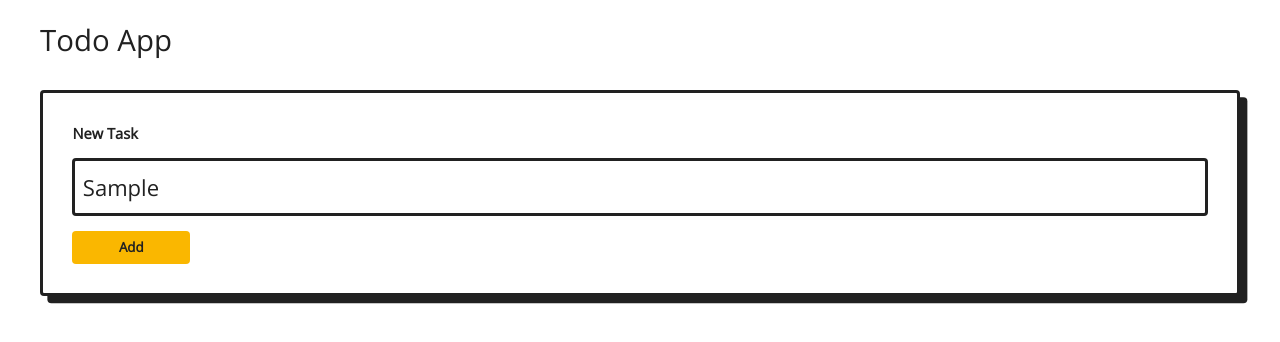
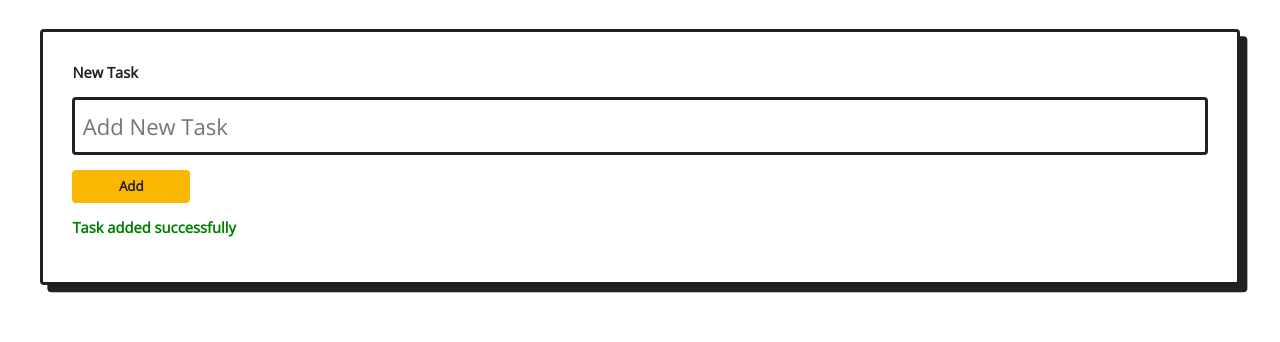
Before and after one commit to amoljagtap17/2025-react-19-highlights, a React (Vite) app: page / in a window 1280 px wide. Both pictures are taken after typing "Sample" into the empty fields and a click on the button "Add". Shown: the top 342 px of the page. Built offline with nearby package versions, Linux system fonts and the light colour scheme; no server answers.

Commit message:
react-19-highlights: use useactionstate hook

```diff
--- a/src/App.tsx
+++ b/src/App.tsx
@@ -1,9 +1,9 @@
-import { TodoForm } from "./components/section/TodoForm";
+import { NewTaskForm } from "./components/section/NewTaskForm";
 
 export function App() {
   return (
     <div>
-      <TodoForm />
+      <NewTaskForm />
     </div>
   );
 }
--- /dev/null
+++ b/src/actions/task.ts
@@ -0,0 +1,25 @@
+export async function addTask(
+  previousState: { error: string; success: string },
+  formData: FormData
+) {
+  const task = formData.get("task") as string;
+
+  if (task.trim().length === 0) {
+    return { ...previousState, success: "", error: "Task cannot be empty" };
+  }
+
+  const payload = { task };
+
+  try {
+    const response = await fetch("http://localhost:5000/tasks", {
+      method: "POST",
+      body: JSON.stringify(payload),
+    });
+
+    await response.json();
+
+    return { ...previousState, error: "", success: "Task added successfully" };
+  } catch (error) {
+    return { ...previousState, success: "", error: "Failed to add task" };
+  }
+}
--- a/src/components/lib/Input.tsx
+++ b/src/components/lib/Input.tsx
@@ -14,7 +14,7 @@ export function Input({ ref, label, name, ...props }: IInputProps) {
   return (
     <div>
       <label htmlFor={inputId}>{label}</label>
-      <input id={inputId} ref={ref} {...props} />
+      <input id={inputId} name={name} ref={ref} {...props} />
     </div>
   );
 }
--- a/src/components/lib/button.css
+++ b/src/components/lib/button.css
@@ -6,4 +6,10 @@ button {
   border-radius: var(--size-radius);
   font-weight: 900;
   min-width: 8rem;
+  cursor: pointer;
 }
+
+button:disabled {
+  opacity: 0.5;
+  cursor: not-allowed;
+}
--- /dev/null
+++ b/src/components/section/NewTaskForm.tsx
@@ -0,0 +1,70 @@
+import { useActionState, useEffect, useRef } from "react";
+import { addTask } from "../../actions/task";
+import { Button } from "../lib/Button";
+import { Input } from "../lib/Input";
+import "./styles.css";
+
+/* export function TodoForm() {
+  const inputRef = useRef<HTMLInputElement>(null);
+  const [isPending, startTransition] = useTransition();
+
+  useEffect(() => {
+    inputRef.current?.focus();
+  }, []);
+
+  const handleSubmit = (event: React.FormEvent<HTMLFormElement>) => {
+    event.preventDefault();
+
+    startTransition(() => {
+      console.log("input::", inputRef.current?.value);
+    });
+  };
+
+  return (
+    <div className="card">
+      <form onSubmit={handleSubmit}>
+        <Input
+          name="task"
+          label="New Task"
+          placeholder="Add New Task"
+          ref={inputRef}
+        />
+        <Button type="submit" disabled={isPending}>
+          Add
+        </Button>
+      </form>
+    </div>
+  );
+} */
+
+const initialState = { error: "", success: "" };
+
+export function NewTaskForm() {
+  const inputRef = useRef<HTMLInputElement>(null);
+  const [state, addTaskAction, isPending] = useActionState(
+    addTask,
+    initialState
+  );
+
+  useEffect(() => {
+    inputRef.current?.focus();
+  }, []);
+
+  return (
+    <div className="card">
+      <form action={addTaskAction}>
+        <Input
+          name="task"
+          label="New Task"
+          placeholder="Add New Task"
+          ref={inputRef}
+        />
+        <Button type="submit" disabled={isPending}>
+          Add
+        </Button>
+      </form>
+      {state.error && <p className="error">{state.error}</p>}
+      {state.success && <p className="success">{state.success}</p>}
+    </div>
+  );
+}
--- a/src/components/section/TodoForm.tsx
+++ /dev/null
@@ -1,37 +0,0 @@
-import { useEffect, useRef, useTransition } from "react";
-import { Button } from "../lib/Button";
-import { Input } from "../lib/Input";
-import "./styles.css";
-
-export function TodoForm() {
-  const inputRef = useRef<HTMLInputElement>(null);
-  const [isPending, startTransition] = useTransition();
-
-  useEffect(() => {
-    inputRef.current?.focus();
-  }, []);
-
-  const handleSubmit = (event: React.FormEvent<HTMLFormElement>) => {
-    event.preventDefault();
-
-    startTransition(() => {
-      console.log("input::", inputRef.current?.value);
-    });
-  };
-
-  return (
-    <div className="card">
-      <form onSubmit={handleSubmit}>
-        <Input
-          name="task"
-          label="New Task"
-          placeholder="Add New Task"
-          ref={inputRef}
-        />
-        <Button type="submit" disabled={isPending}>
-          Add
-        </Button>
-      </form>
-    </div>
-  );
-}
--- a/src/components/section/styles.css
+++ b/src/components/section/styles.css
@@ -6,3 +6,13 @@
   border: 3px solid var(--color-shadow, currentColor);
   box-shadow: 0.5rem 0.5rem 0 var(--color-shadow, currentColor);
 }
+
+.error {
+  color: red;
+  font-weight: 900;
+}
+
+.success {
+  color: green;
+  font-weight: 900;
+}
--- a/src/main.tsx
+++ b/src/main.tsx
@@ -7,7 +7,6 @@ import "./index.css";
 createRoot(document.getElementById("root")!).render(
   <StrictMode>
     <div className="container">
-      <h1>Todo App</h1>
       <App />
     </div>
   </StrictMode>
```
